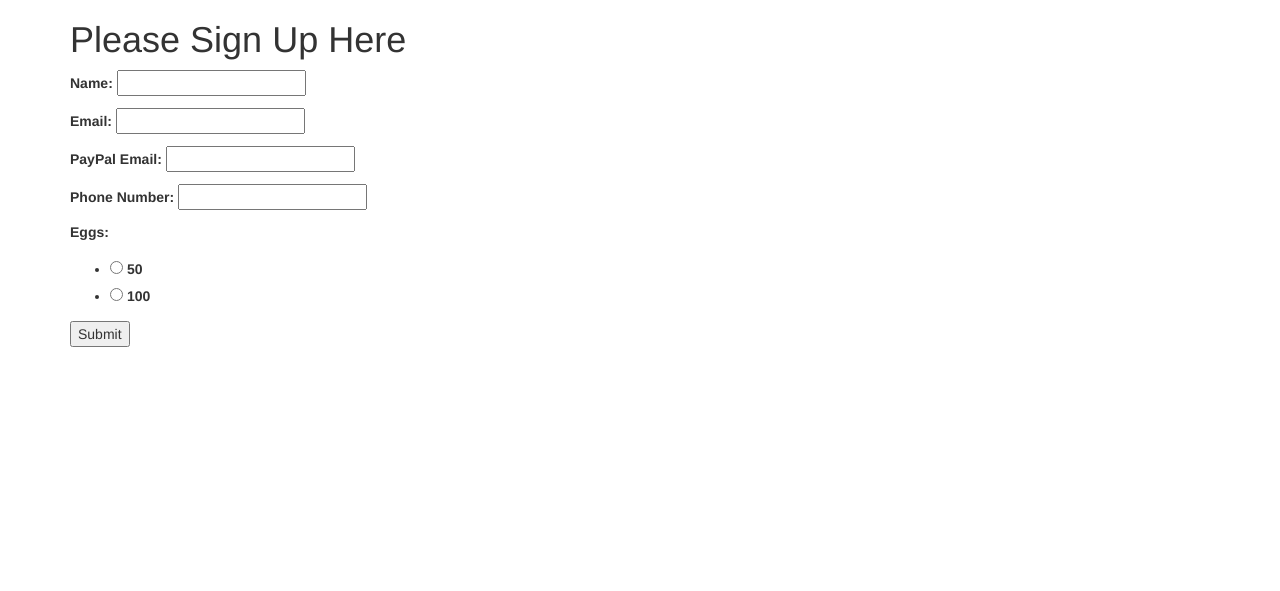
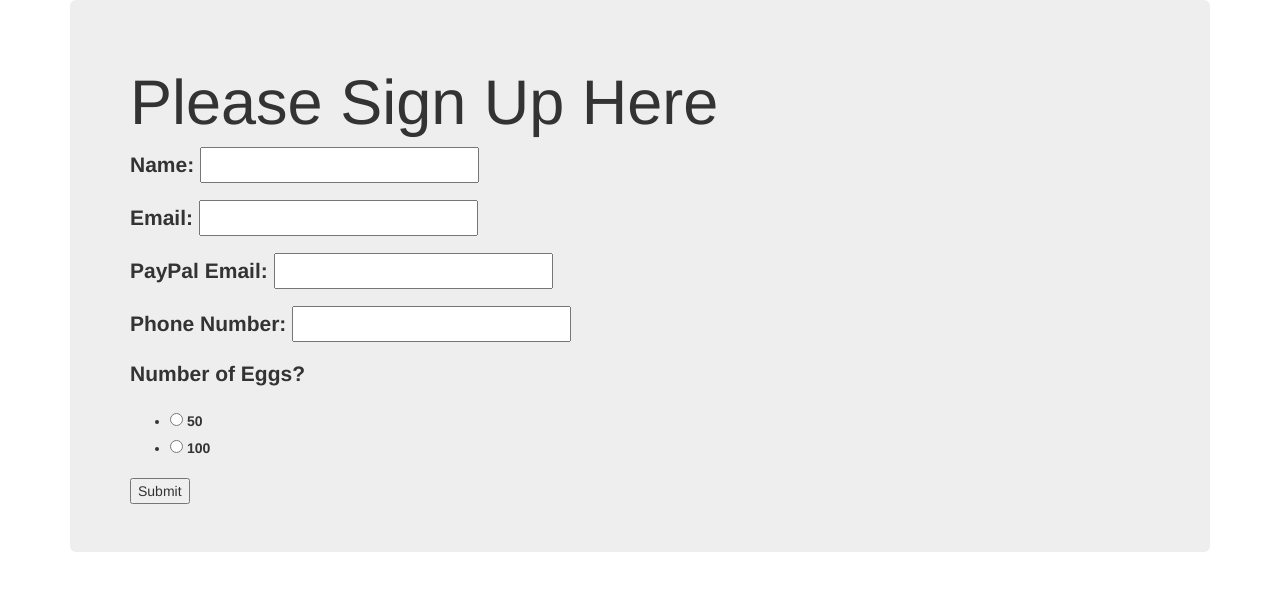
Before and after one commit to alldanfin/Easter_Form, a Django app: page / in a window 1280 px wide. Shown: the top 591 px of the page. Run offline with Django 3.2, Linux system fonts and the light colour scheme; some libraries are stand-ins or nearby versions.

Commit message:
update to the index.html

```diff
--- a/easterform/eggform/forms.py
+++ b/easterform/eggform/forms.py
@@ -4,7 +4,7 @@ from eggform.models import Eggs
 eggCount = [('50',50),('100',100)]
 
 class EggForm(forms.ModelForm):
-    eggs = forms.ChoiceField(choices=eggCount, widget=forms.RadioSelect())
+    eggs = forms.ChoiceField(choices=eggCount, widget=forms.RadioSelect(),label='Number of Eggs?')
     payEmail = forms.EmailField(label = 'PayPal Email')
     number = forms.CharField(label = 'Phone Number')
     class Meta:
--- a/easterform/templates/eggform/index.html
+++ b/easterform/templates/eggform/index.html
@@ -8,6 +8,7 @@
   </head>
   <body>
     <div class="container">
+      <div class="jumbotron">
         <h1> Please Sign Up Here</h1>
         <form method="post">
           {{ form.as_p }}
@@ -15,6 +16,7 @@
           <input type="submit" name="btn btn-primary" value="Submit">
         </form>
       </div>
+    </div>
 
   </body>
 </html>
```
Lines whose indentation alone changed are shown as unchanged.
